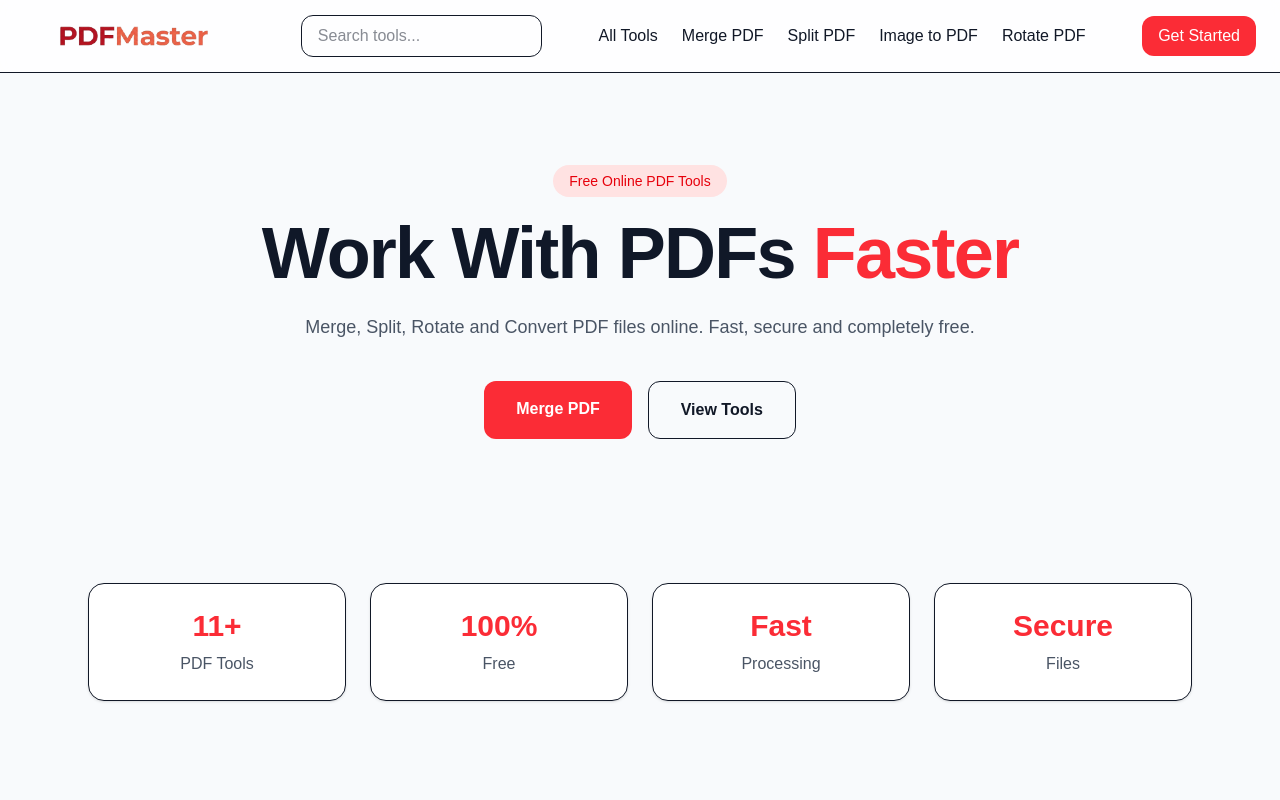
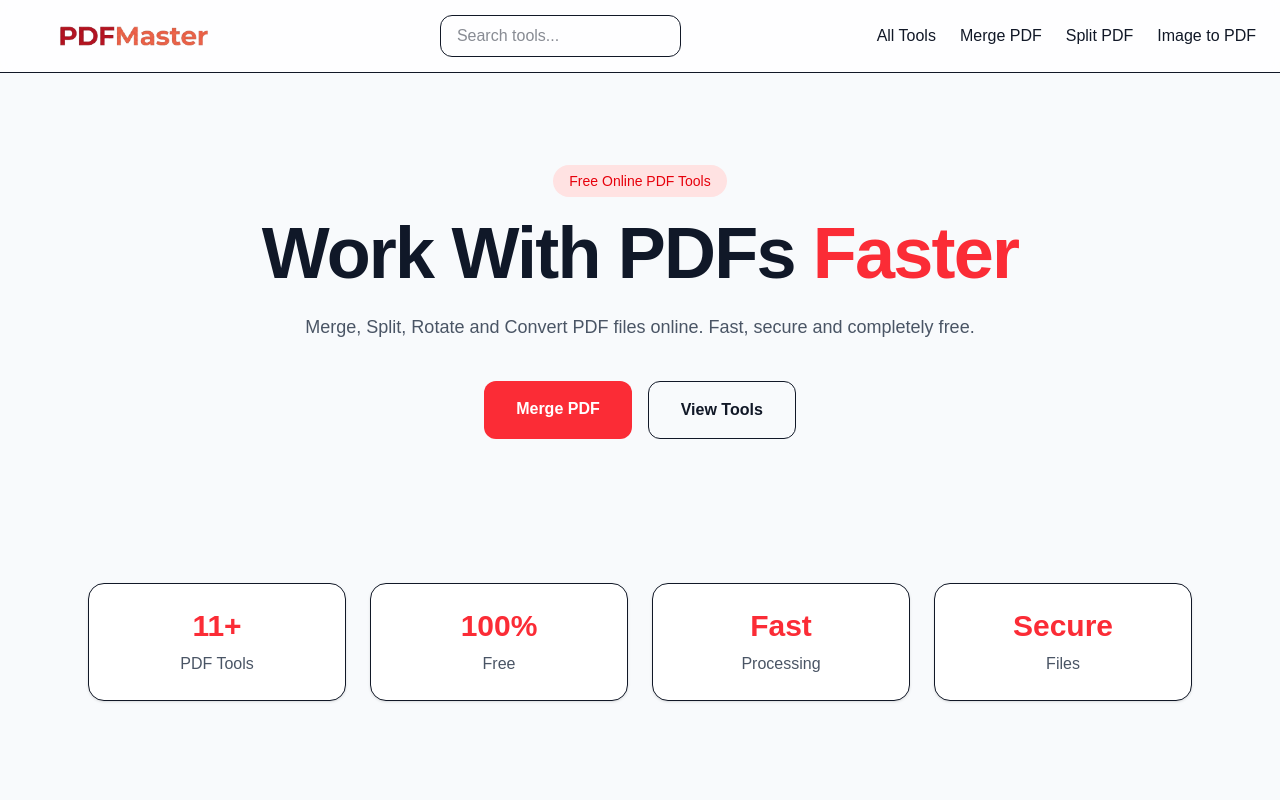
Before and after one commit to pankil30/pdfmaster, a Next.js app: page / in a window 1280 px wide. Shown: the top 800 px of the page. Built offline with nearby package versions, Linux system fonts and the light colour scheme.

Commit message:
button remove
button

```diff
--- a/components/Navbar.tsx
+++ b/components/Navbar.tsx
@@ -26,16 +26,10 @@ export default function Navbar() {
           <Link href="/merge-pdf">Merge PDF</Link>
           <Link href="/split-pdf">Split PDF</Link>
           <Link href="/image-to-pdf">Image to PDF</Link>
-          <Link href="/rotate-pdf">Rotate PDF</Link>
+          {/* <Link href="/rotate-pdf">Rotate PDF</Link> */}
 
         </nav>
 
-        <Link
-          href="/merge-pdf"
-          className="rounded-xl bg-red-500 px-4 py-2 text-white"
-        >
-          Get Started
-        </Link>
       </div>
     </header>
   );
```
